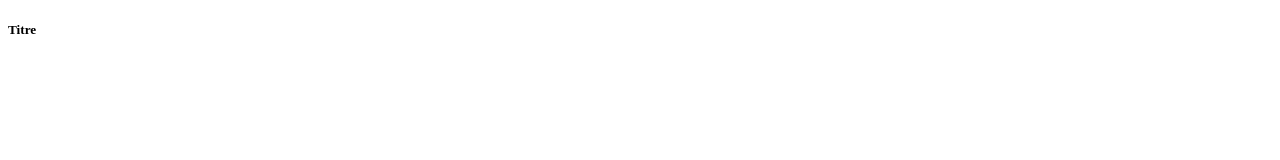
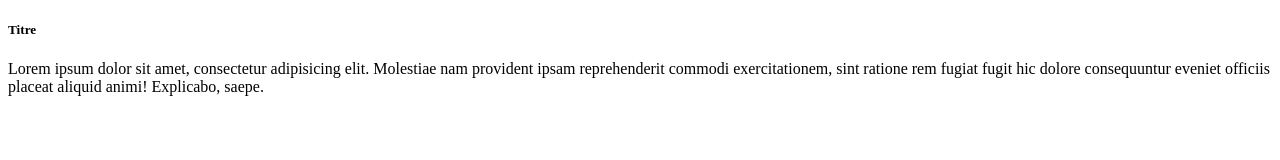
Before and after one commit to Nassirou-Doutchi/testl, a plain HTML site: page index.html in a window 1280 px wide. Drawn offline with Linux system fonts and the light colour scheme.

Commit message:
ajout d'un paragrahpe

```diff
--- a/index.html
+++ b/index.html
@@ -4,8 +4,10 @@
     <meta charset="UTF-8">
     <meta name="viewport" content="width=device-width, initial-scale=1.0">
     <title>Document</title>
+
 </head>
 <body>
     <h5>Titre</h5>
+    <p>Lorem ipsum dolor sit amet, consectetur adipisicing elit. Molestiae nam provident ipsam reprehenderit commodi exercitationem, sint ratione rem fugiat fugit hic dolore consequuntur eveniet officiis placeat aliquid animi! Explicabo, saepe.</p>
 </body>
 </html>
```
